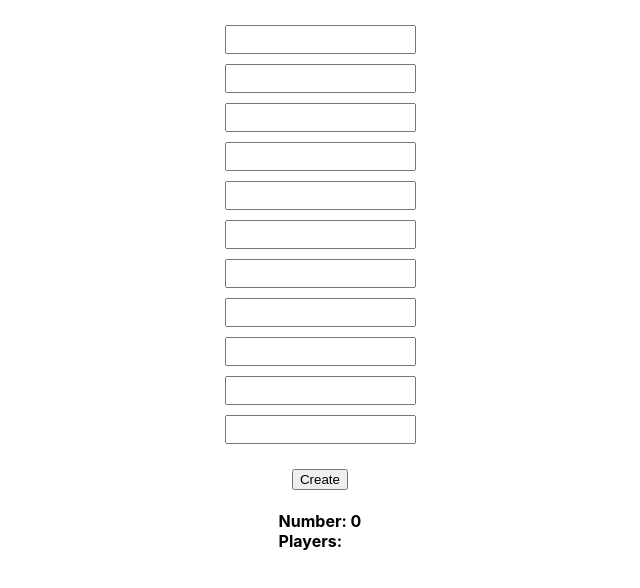
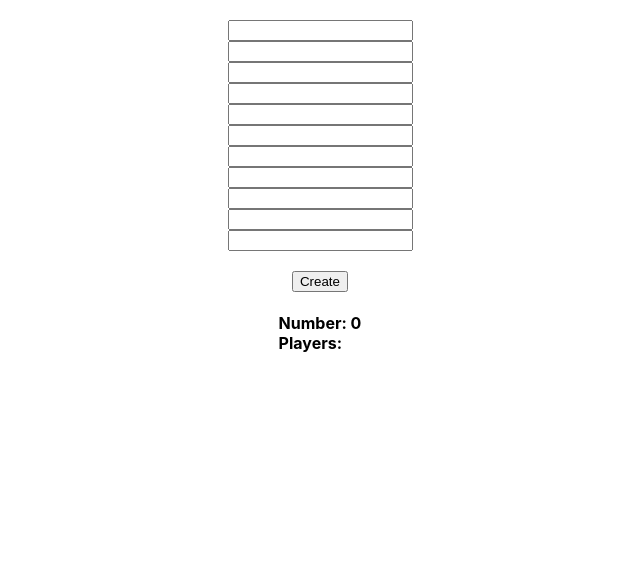
Before and after one commit to Alaforgia/BOTCT-Game-Generator, a Next.js app: page /NumberRandomizer in a window 1280 px wide. Shown: the top 588 px of the page, without its empty margins (320-960 px from the left). Built offline with nearby package versions, Linux system fonts and the light colour scheme.

Commit message:
InputTheme props in component

```diff
--- a/pages/NumberRandomizer.tsx
+++ b/pages/NumberRandomizer.tsx
@@ -1,4 +1,4 @@
-import styled from "styled-components";
+import styled, { css } from "styled-components";
 import { useEffect, useState } from "react";
 
 const Wrapper = styled.main`
@@ -18,9 +18,9 @@ const Forms = styled.form`
   padding: 10px;
 `;
 
-const Input = styled.input`
-  margin: 5px;
-  padding: 5px;
+ export const Input = styled.input`
+  margin: ${(props) => props.theme.inputMargin};
+  padding: ${(props) => props.theme.inputPadding};
 `;
 
 const Button = styled.button``;
```
